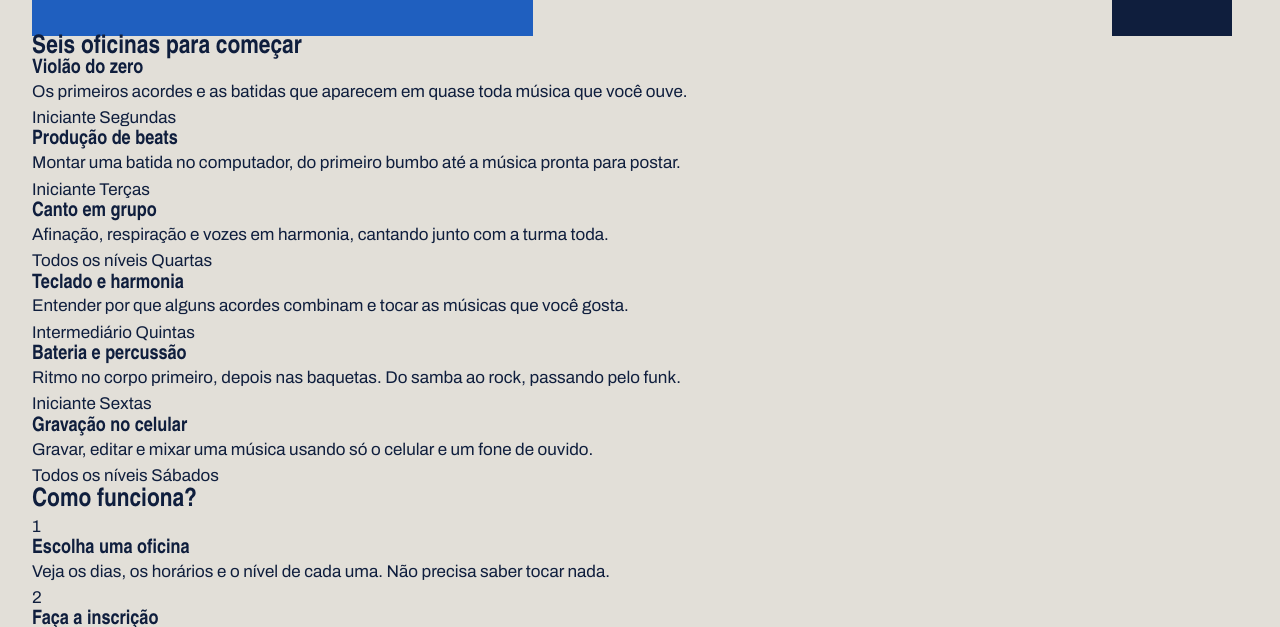
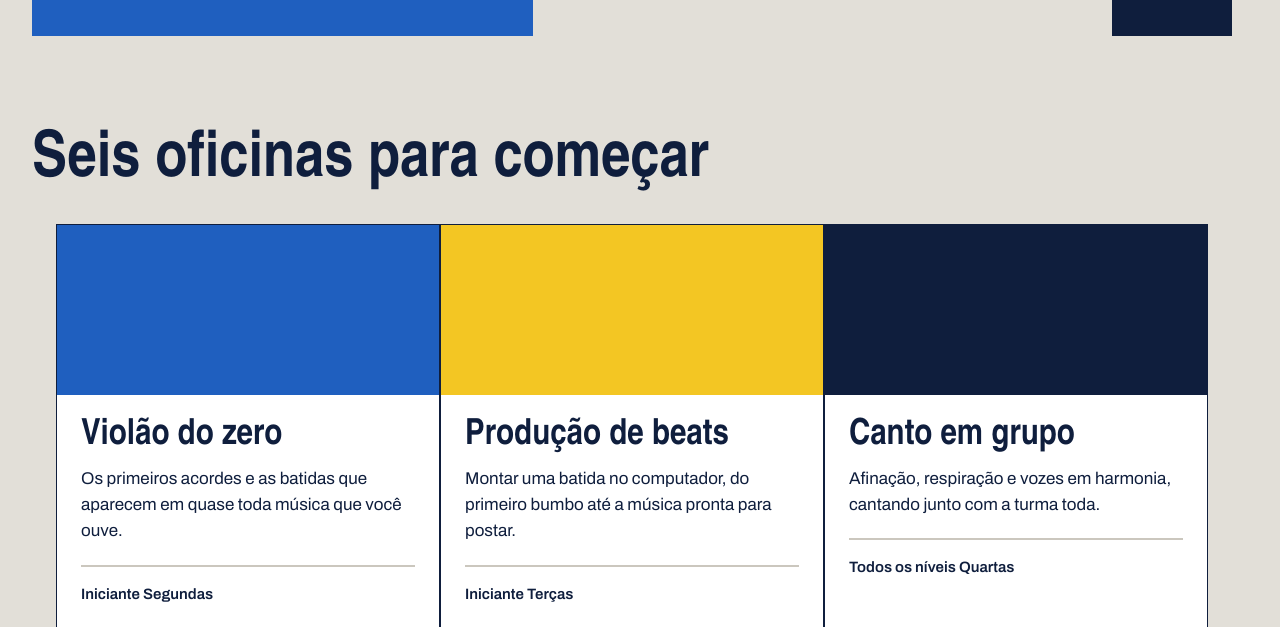
Before and after one commit to isabellaabata-art/laje_sonora, a plain HTML site: page index.html in a window 1280 px wide. Shown: the part 796-1423 px from the top of the page. Drawn offline with Linux system fonts and the light colour scheme; a web font is replaced by a local one.

Commit message:
Cards das oficinas

```diff
--- a/index.css
+++ b/index.css
@@ -149,8 +149,66 @@ h1{
 background-color: var(--caixa-dagua);
 
 
+}
 
+.secao{
 
+margin-top: 96px;
+
+}
+
+.titulo-secao{
+    font-size: 64px;
+    margin-bottom: 32px;
+}
+
+.cards{
+    display: flex;
+    flex-wrap: wrap;
+    margin: 24px;
+}
+
+.card{
+    background-color: var(--branco);
+    border: 1px solid var(--tinta);
+    flex: 1 1 340px;
 
 
 }
+
+.card .foto{
+height: 170px;
+}
+.foto{
+    background-color: var(--concreto-escuro);
+
+}
+.foto-azul{
+    background-color: var(--caixa-dagua);
+}
+
+.foto-amarela{
+    background-color: var(--fita);
+}
+
+.foto-tinta{
+    background-color: var(--tinta);
+}
+
+.card-texto{
+    padding: 24px;
+}
+
+.card h3{
+    font-size: 36px;
+    margin-bottom: 12px;
+}
+
+.card-info{
+margin-top: 20px;
+padding-top: 16px;
+border-top: 2px solid var(--concreto-escuro);
+font-weight: 600;
+font-size: 15px;
+
+}
```
